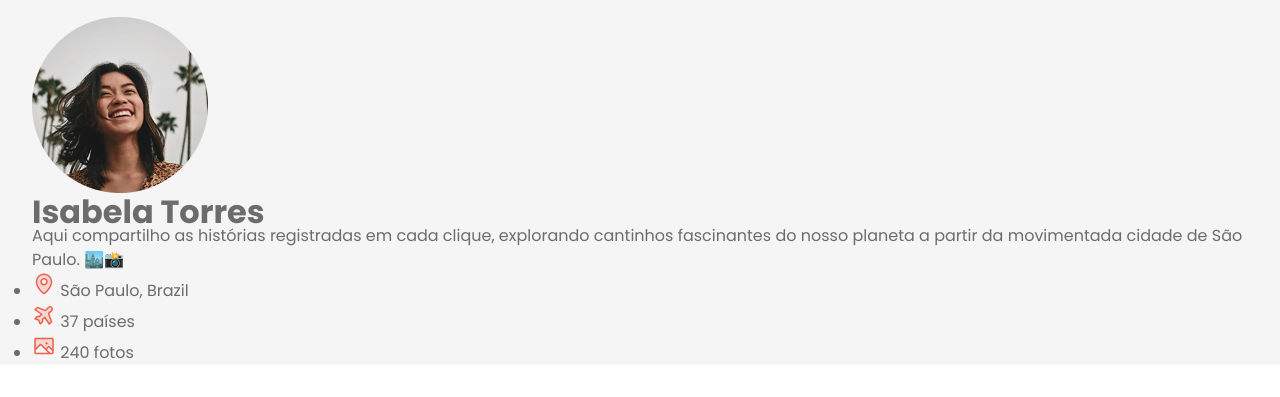
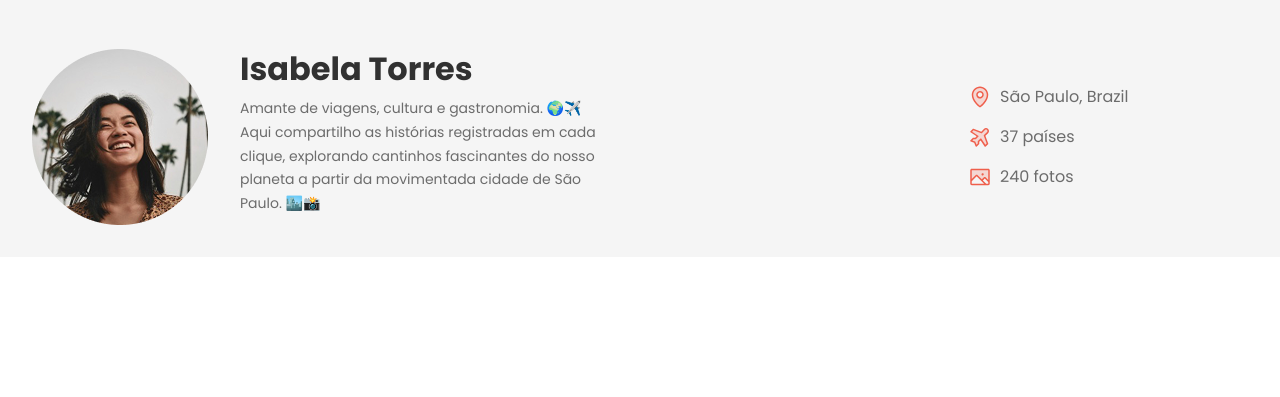
Before and after one commit to dbuzatto/travelgram, a plain HTML site: page index.html in a window 1280 px wide. Shown: the part 79-476 px from the top of the page. Drawn offline with Linux system fonts and the light colour scheme.

Commit message:
header finalizado

```diff
--- a/index.html
+++ b/index.html
@@ -9,7 +9,8 @@
     <link rel="stylesheet" href="styles/index.css" />
     <link
       href="https://fonts.googleapis.com/css2?family=Poppins:wght@400;700&display=swap"
-      rel="stylesheet"/>
+      rel="stylesheet"
+    />
   </head>
   <body>
     <div class="bg-surface-color">
@@ -41,26 +42,29 @@
       <header>
         <div class="container">
           <div id="profile">
-                    <img src="assets/images/Profile pic.png" alt="Imagem de Isabela">
+            <img src="assets/images/Profile pic.png" alt="Imagem de Isabela" />
             <div>
               <h1>Isabela Torres</h1>
               <p>
-                            Aqui compartilho as histórias registradas em cada clique, explorando cantinhos fascinantes do nosso planeta a partir da movimentada cidade de São Paulo. 🏙️📸
+                Amante de viagens, cultura e gastronomia. 🌍✈️ <br> Aqui compartilho
+                as histórias registradas em cada clique, explorando cantinhos
+                fascinantes do nosso planeta a partir da movimentada cidade de
+                São Paulo. 🏙️📸
               </p>
             </div>
           </div>
 
           <ul id="info">
             <li>
-                        <img src="assets/icons/MapPin.svg" alt="Icone de localizaçao">
+              <img src="assets/icons/MapPin.svg" alt="Icone de localizaçao" />
               <span>São Paulo, Brazil</span>
             </li>
             <li>
-                        <img src="assets/icons/AirplaneTilt.svg" alt="Icone de aviao">
+              <img src="assets/icons/AirplaneTilt.svg" alt="Icone de aviao" />
               <span>37 países</span>
             </li>
             <li>
-                        <img src="assets/icons/Image.svg" alt="Icone de imagem">
+              <img src="assets/icons/Image.svg" alt="Icone de imagem" />
               <span>240 fotos</span>
             </li>
           </ul>
--- a/styles/global.css
+++ b/styles/global.css
@@ -25,8 +25,8 @@
   /* Font sizes */
   --text: 16px/150% var(--font-family);
   --text-lg: bold 32px/125% var(--font-family);
-  --text-md: 14px/175% var(--font-family);
-  --text-sm: 12px/175% var(--font-family);
+  --text-md: 14px/170% var(--font-family);
+  --text-sm: 12px/170% var(--font-family);
 }
 
 
--- /dev/null
+++ b/styles/header.css
@@ -0,0 +1,43 @@
+header {
+    padding-block: 32px;
+}
+
+
+header .container {
+    display: flex;
+    justify-content: space-between;
+    align-items: center;
+}
+
+#profile {
+    display: flex;
+    gap: 32px;
+}
+
+#profile > div {
+    max-width: 384px;
+}
+
+#profile h1 {
+    font: var(--text-lg);
+    color: var(--text-color-primary);
+    margin-bottom: 8px;
+}
+
+#profile p {
+    font: var(--text-md);
+}
+
+#info {
+    list-style: none;
+    display: flex;
+    flex-direction: column;
+    gap: 16px;
+    width: 280px;
+}
+
+#info li {
+    display: flex;
+    align-items: center;
+    gap: 8px;
+}
--- a/styles/index.css
+++ b/styles/index.css
@@ -1,2 +1,3 @@
 @import url(global.css);
 @import url(nav.css);
+@import url(header.css);
```
Lines whose indentation alone changed are shown as unchanged.
